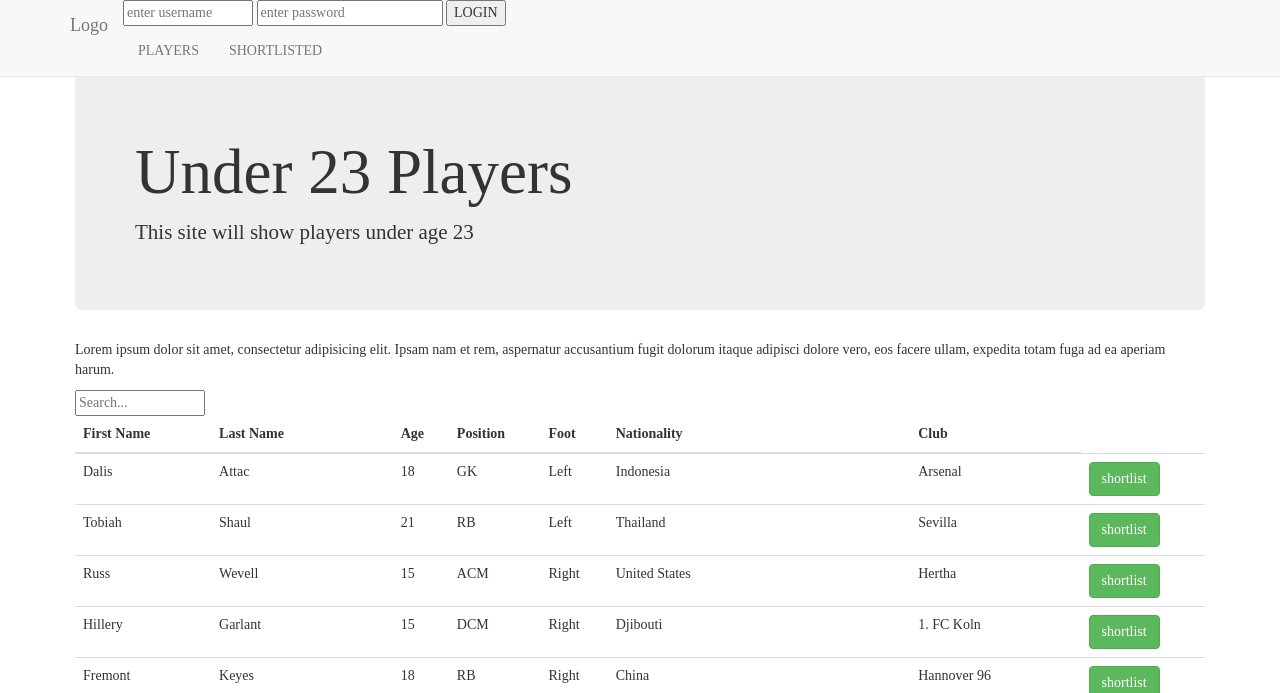
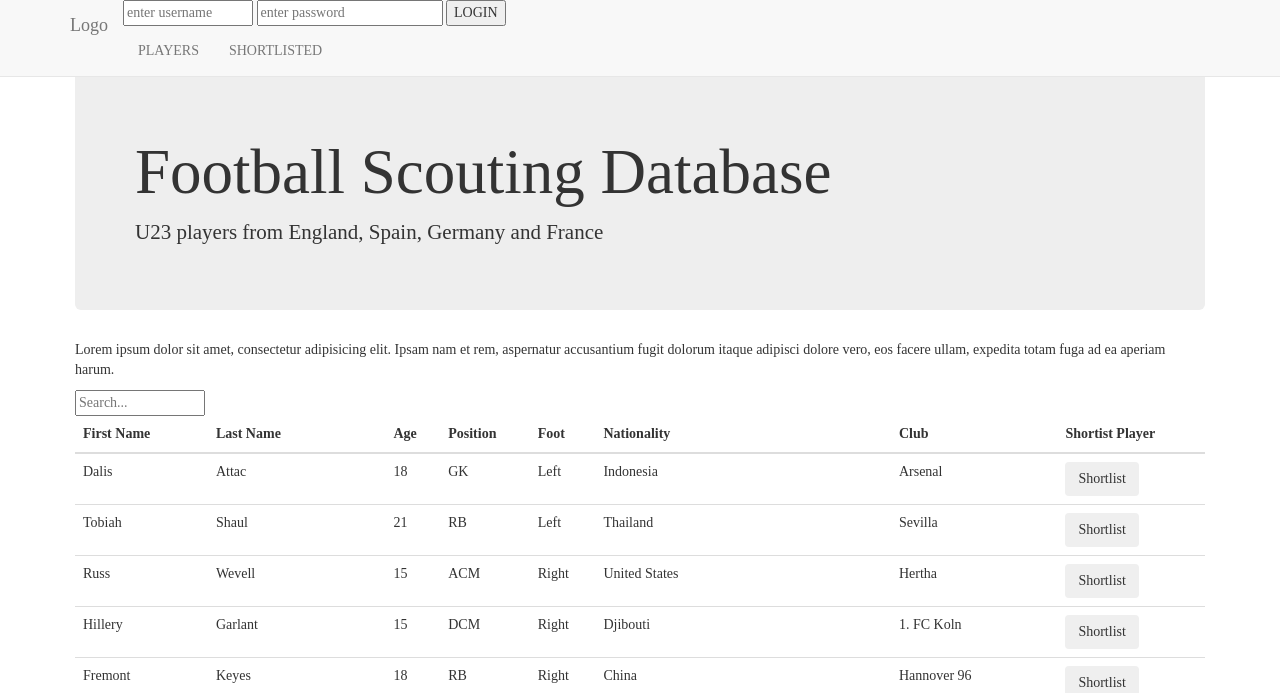
Before and after one commit to philipauu/footballfullstack, a PHP site: page / in a window 1280 px wide. Shown: the top 693 px of the page. Run offline with PHP 8.4, Linux system fonts and the light colour scheme; data comes from the database, SQL or seed files in the repository; data that the repository does not hold is empty; some libraries are stand-ins or nearby versions.

```diff
--- a/index.php
+++ b/index.php
@@ -7,8 +7,8 @@
   <?php include('partials/nav.php'); ?>
 
   <div class="jumbotron">
-    <h1>Under 23 Players</h1>
-    <p>This site will show players under age 23</p>
+    <h1>Football Scouting Database</h1>
+    <p>U23 players from England, Spain, Germany and France</p>
   </div>
 
 <p>Lorem ipsum dolor sit amet, consectetur adipisicing elit. Ipsam nam et rem, aspernatur accusantium fugit dolorum itaque adipisci dolore vero, eos facere ullam, expedita totam fuga ad ea aperiam harum.</p>
@@ -28,6 +28,7 @@
       <th>Foot</th>
       <th>Nationality</th>
       <th>Club</th>
+      <th>Shortist Player</th>
 
     </tr>
 
--- a/js/show_players.js
+++ b/js/show_players.js
@@ -53,8 +53,8 @@ function display_players(data) {
 
     var td = $('<td>');
     var button = $('<button>');
-    button.addClass('btn btn-success shortlist');
-    button.text('shortlist');
+    button.addClass('btn btn-grey shortlist');
+    button.text('Shortlist');
     td.append(button);
     tr.append(td);
 
```
Also changed, not shown: 1 other file.
